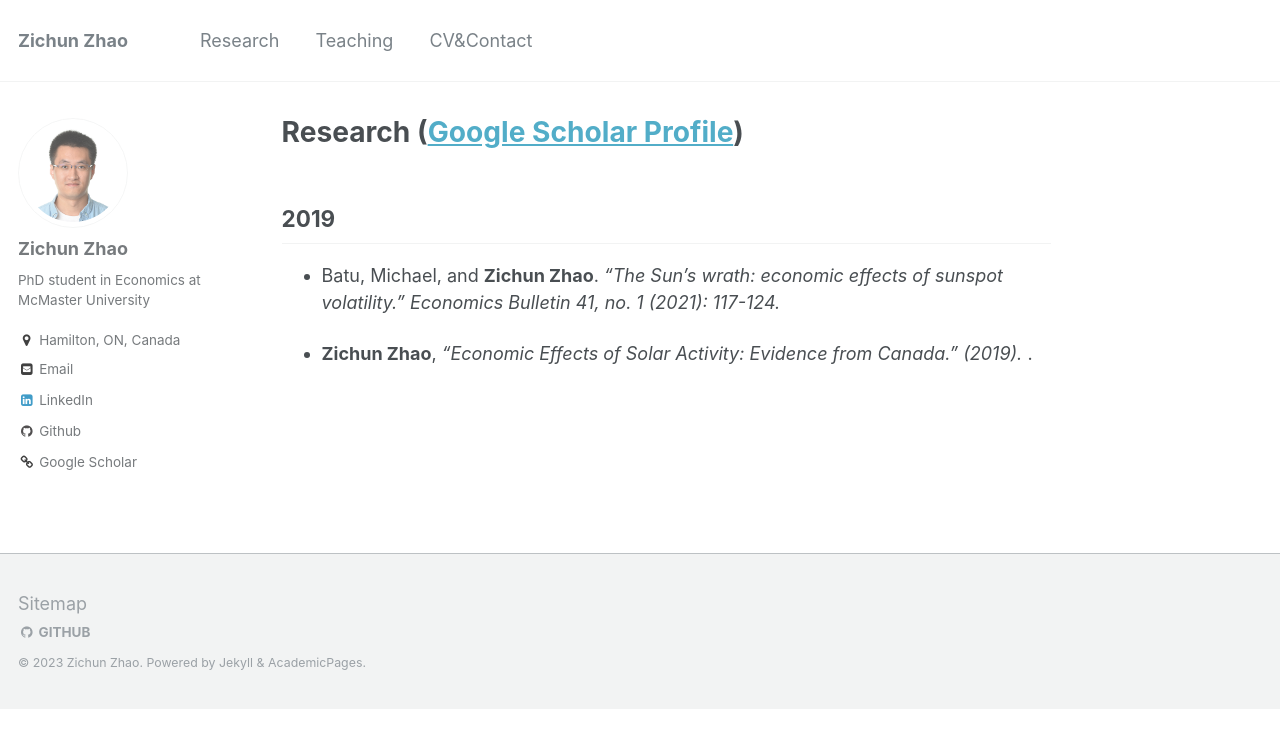
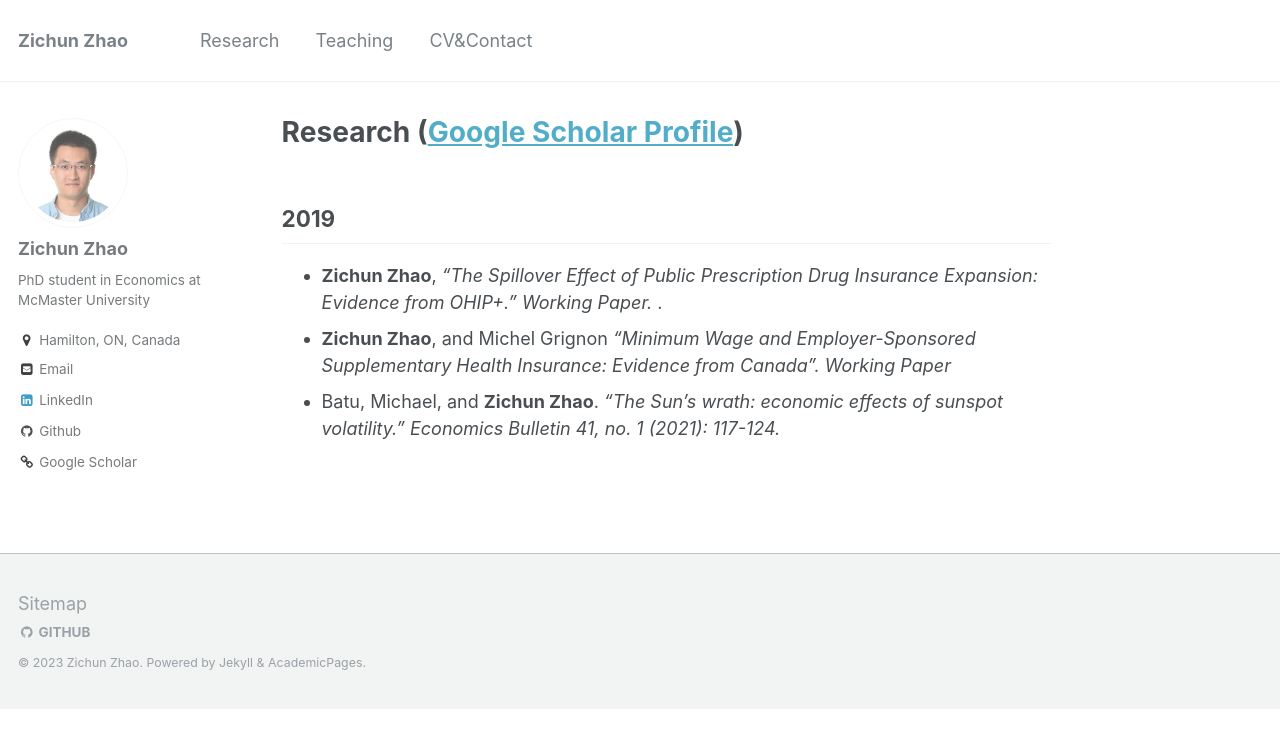
Before and after one commit to zichunzhao/zichunzhao.github.io, a Jekyll site: the page built from _pages/publications.md, in a window 1280 px wide. Shown: the top 748 px of the page. Built offline with Jekyll 4.4.1, drawn with Linux system fonts in a browser that asks for light colours.

Commit message:
Update publications.md

```diff
--- a/_pages/publications.md
+++ b/_pages/publications.md
@@ -4,6 +4,6 @@ permalink: /publications/
 author_profile: true
 ---
 ## 2019
+* <b>Zichun Zhao</b>, <i>"The Spillover Effect of Public Prescription Drug Insurance Expansion: Evidence from OHIP+." Working Paper. </i>.<br>
+* <b>Zichun Zhao</b>, and Michel Grignon  <i>"Minimum Wage and Employer-Sponsored Supplementary Health Insurance: Evidence from Canada". Working Paper</i><br>
 * Batu, Michael, and <b>Zichun Zhao</b>.  <i>"The Sun's wrath: economic effects of sunspot volatility." Economics Bulletin 41, no. 1 (2021): 117-124.</i><br>
-
-* <b>Zichun Zhao</b>, <i>"Economic Effects of Solar Activity: Evidence from Canada." (2019). </i>.<br>
```
